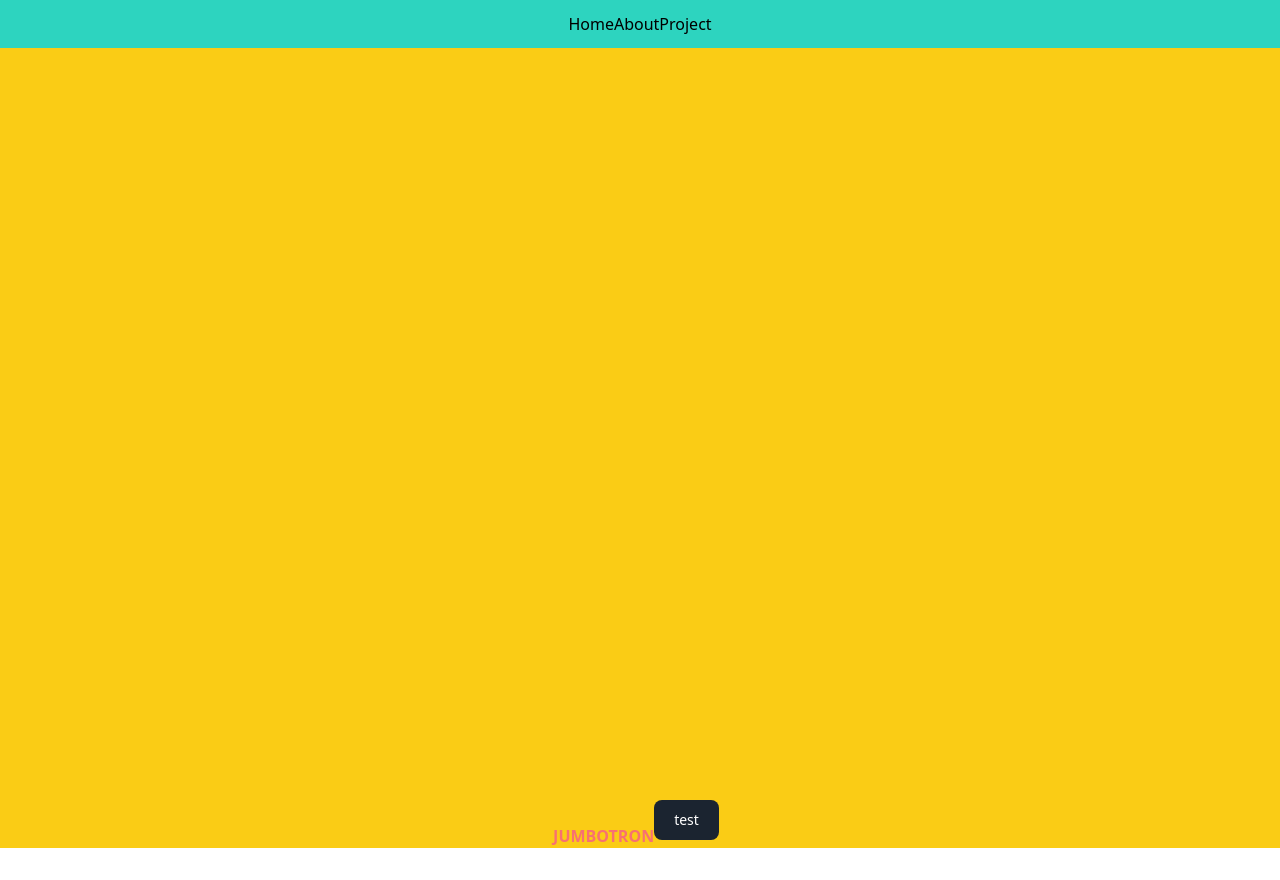
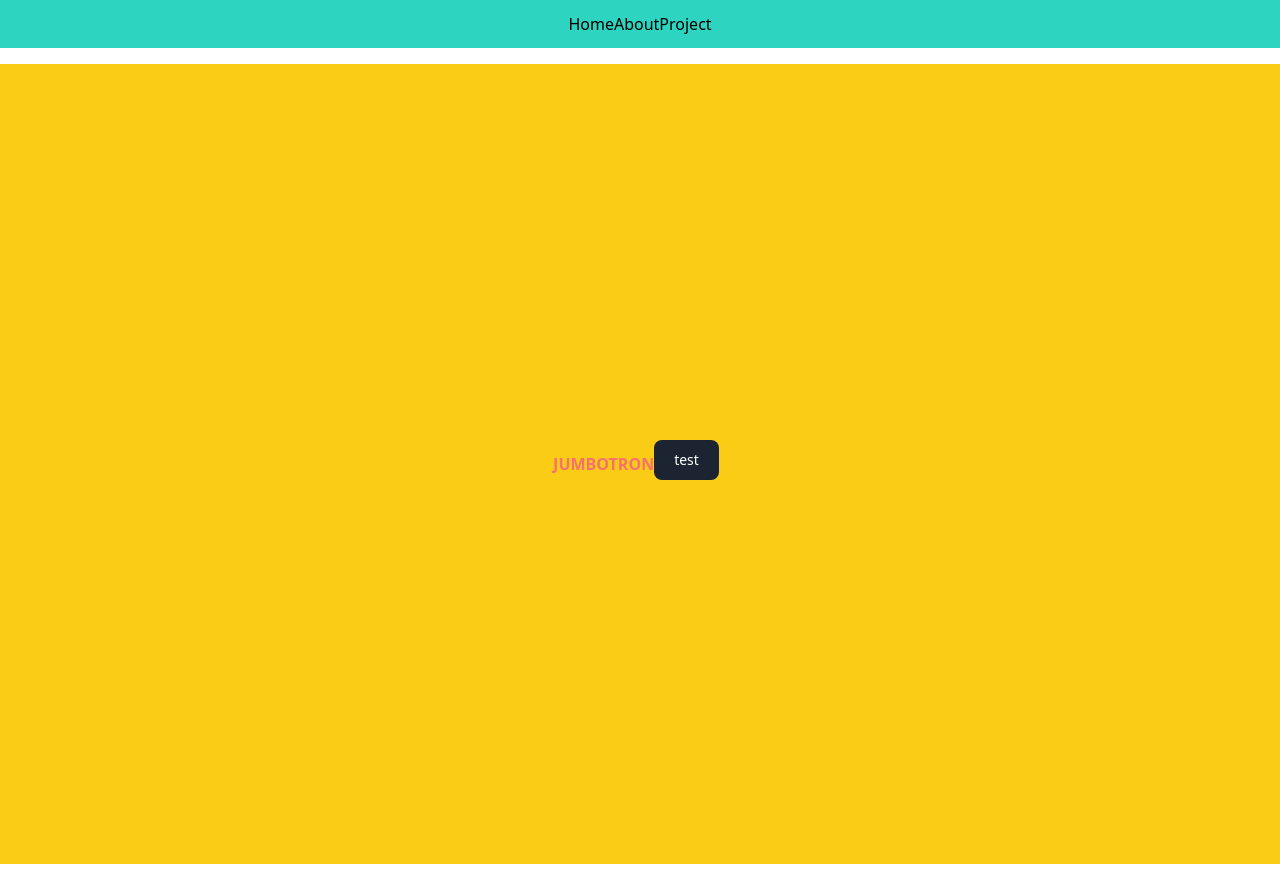
Before and after one commit to NoxturneDev/porto-team, a React (Create React App) app: page / in a window 1280 px wide. Before the commit the page ends 848 px from the top, so only its background shows below. Built offline with nearby package versions, Linux system fonts and the light colour scheme.

Commit message:
initialize new container components and customize style

```diff
--- a/src/components/Container.jsx
+++ b/src/components/Container.jsx
@@ -1,39 +1,39 @@
-import React, { useEffect } from 'react'
+import React from 'react'
 
 
 const containerType = {
+    center: 'container-flex',
+    right: 'container-flex-r',
     left: 'container-flex-l',
-    right: 'container-flex-r',
-    top: 'container-flex-col-t',
-    bot: 'container-flex-col-b'
+    col: {
+        center: 'container-flex-col',
+        top: 'container-flex-col-t',
+        bot: 'container-flex-col-b'
+    }
 }
 
-export function Container({ children, custom, full, type }) {
+
+export function Container({ children, custom, full /*: boolean */, type }) {
 
     function handleType(type) {
         switch (type) {
-            case 'bot':
-                return containerType.bot
-            case 'top':
-                return containerType.top
+            case 'col-bot':
+                return containerType.col
+            case 'col-top':
+                return containerType.col.top
+            case 'col-center':
+                return containerType.col.center
             case 'left':
                 return containerType.left
             case 'right':
                 return containerType.right
+            default:
+                return containerType.center
         }
     }
 
-    // useEffect(() => {
-
-    //     handleType('bot')
-    // }, [])
-
     return (
-        <div className={`
-            ${handleType(type)}
-            ${full ? 'h-screen w-screen' : 'h-full w-full'}
-            ${custom}
-        `}>
+        <div className={`${handleType(type)} ${full ? 'h-screen w-screen' : 'h-full w-full'} ${custom}`}>
             {children}
         </div>
     )
--- a/src/css/index.css
+++ b/src/css/index.css
@@ -18,26 +18,29 @@
 
     /* --- layout --- */
     /* container */
+    .basic-container{
+        @apply p-7 my-4
+    }
     .container-flex {
-        @apply flex justify-center items-center
+        @apply basic-container flex justify-center items-center
     }
 
     .container-flex-l {
-        @apply flex justify-center items-center
+        @apply basic-container flex justify-start items-center
     }
 
     .container-flex-r {
-        @apply flex justify-center items-center
+        @apply basic-container flex justify-end items-center
     }
     /* vertical container */
     .container-flex-col{
-        @apply flex justify-center items-center
+        @apply basic-container flex justify-center items-center
     }
     .container-flex-col-t{
-        @apply flex justify-center items-start
+        @apply basic-container flex justify-center items-start
     }
     .container-flex-col-b{
-        @apply flex justify-center items-end
+        @apply basic-container flex justify-center items-end
     }
 
 }
```
